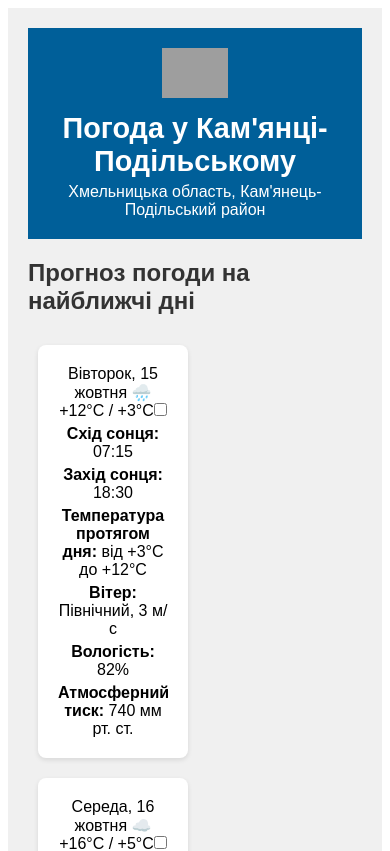
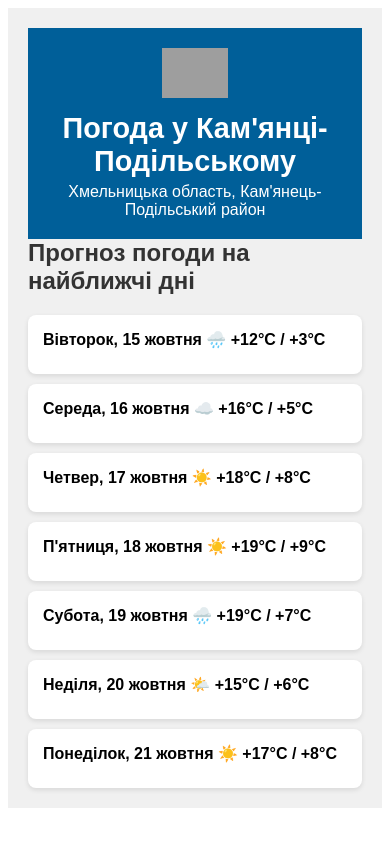
Before and after one commit to IT-Kamianets/weathersense, an Angular app: page / in a window 390 px wide. Shown: the top 851 px of the page. Built offline with nearby package versions, Linux system fonts and the light colour scheme; no server answers; grey boxes are pictures that could not be loaded.

Commit message:
Update app.component.scss new scss

```diff
--- a/src/app/app.component.scss
+++ b/src/app/app.component.scss
@@ -31,10 +31,6 @@ p {
     margin-top: 5px;
 }
 
-main {
-    margin-top: 20px;
-}
-
 .forecast {
     h2 {
         margin-bottom: 20px;
@@ -44,87 +40,41 @@ main {
 
     .forecast-days {
         display: flex;
-        justify-content: space-between;
-        flex-wrap: wrap;
+        flex-direction: column;
+        gap: 10px;
 
         .day {
+            position: relative;
             background-color: white;
             border-radius: 8px;
-            padding: 20px;
-            margin: 10px;
-            text-align: center;
-            width: 150px;
+            padding: 15px;
             box-shadow: 0 2px 5px rgba(0, 0, 0, 0.1);
 
-            .date {
+            label {
+                display: block;
                 font-weight: bold;
-                margin-bottom: 10px;
+                cursor: pointer;
             }
 
-            .weather-icon {
-                font-size: 2em;
-                margin: 10px 0;
+            input[type="checkbox"] {
+                display: none;
             }
 
-            .temp-max {
-                color: #e74c3c;
-                font-weight: bold;
+            .details {
+                max-height: 0;
+                overflow: hidden;
+                transition: max-height 0.3s ease;
+                padding-top: 10px;
+                color: #333;
+
+                p {
+                    margin: 5px 0;
+                }
             }
 
-            .temp-min {
-                color: #3498db;
-                font-weight: bold;
+            input[type="checkbox"]:checked + .details {
+                max-height: 100px; /* Достатньо місця для вмісту */
             }
-        }
-
-        .day.today {
-            border: 2px solid #e74c3c; // Червона рамка
-            background-color: #ffe4e1; // Світло-рожевий фон
         }
     }
 }
-
-.detailed-weather {
-    margin-top: 30px;
-
-    h2 {
-        margin-bottom: 10px;
-        font-size: 1.4em;
-    }
-
-    table {
-        width: 100%;
-        border-collapse: collapse;
-
-        th, td {
-            border: 1px solid #ddd;
-            padding: 8px;
-            text-align: center;
-        }
-
-        th {
-            background-color: #f2f2f2;
-        }
-
-        tr:nth-child(even) {
-            background-color: #f9f9f9;
-        }
-    }
-}
-
-@media (max-width: 768px) {
-    .forecast-days {
-        justify-content: center;
-
-        .day {
-            width: 100%;
-            margin-bottom: 20px;
-        }
-    }
-}
-
-@media (min-width: 769px) and (max-width: 1024px) {
-    .day {
-        width: 30%;
-    }
-}
```
